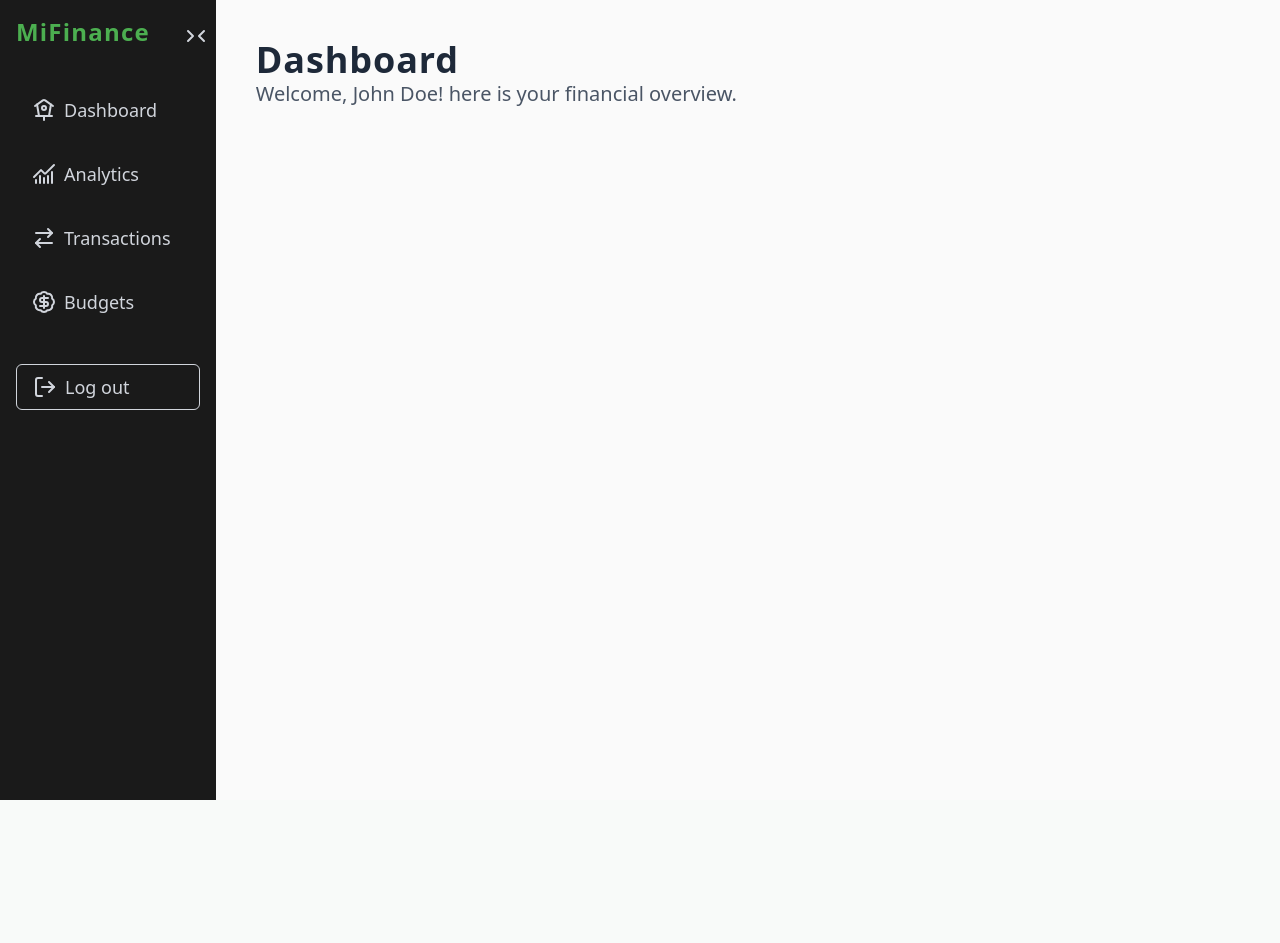
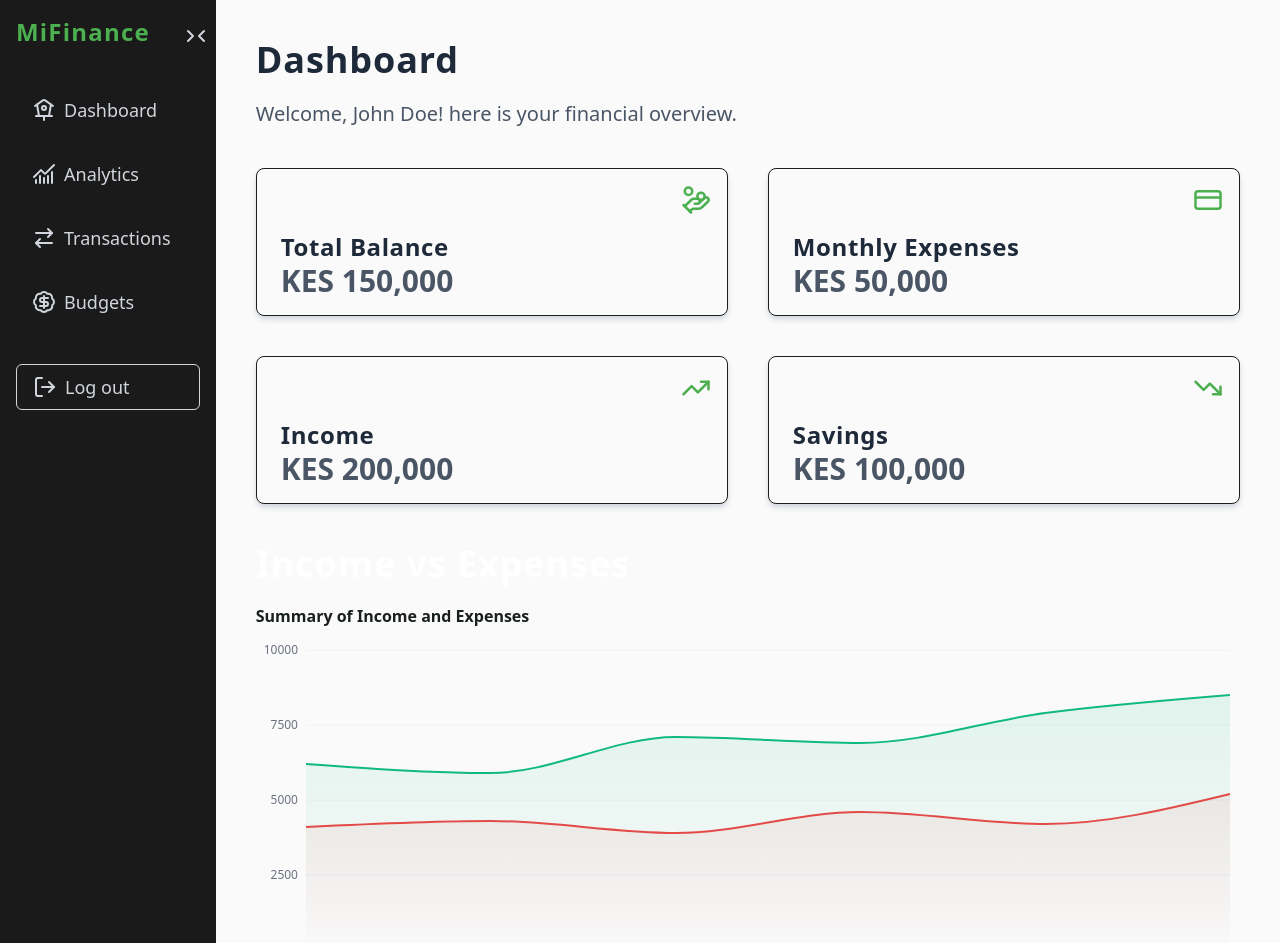
Before and after one commit to Githinji0/MiFinance, a Next.js app in the folder client/: page /dashboard in a window 1280 px wide. Shown: the top 943 px of the page. Before the commit the page ends 800 px from the top, so only its background shows below. Built offline with nearby package versions, Linux system fonts and the light colour scheme.

Commit message:
feat: enhance dashboard with income vs expenses chart and new dashboard cards; update layout styles

```diff
--- a/client/app/dashboard/page.tsx
+++ b/client/app/dashboard/page.tsx
@@ -2,12 +2,15 @@ interface User {
 
   name: string;
 }
-
+import { HandCoins,CreditCard, TrendingDown, TrendingUp } from 'lucide-react';
+import DashboardCard from '@/components/DashboardCard';
+import IncomeVsExpensesChart from '@/components/Graph';
 export default function Dashboard() {
   const user: User = { name: "John Doe" };
+
   return (
-    <div className="flex flex-col min-h-screen   bg-zinc-50 font-sans dark:bg-black w-full p-10 gap-5">
-      <div className="">
+    <div className="flex flex-col min-h-screen   bg-zinc-50 font-sans dark:bg-black w-full p-10 gap-10 overflow-auto">
+      <div className=" gap-5 flex flex-col">
         <h1 className="text-4xl font-bold text-gray-800 dark:text-gray-200 tracking-wide">
           Dashboard{" "}
         </h1>
@@ -15,7 +18,16 @@ export default function Dashboard() {
           Welcome, {user.name}! here is your financial overview.
         </h3>
       </div>
-      <div className="grid lg:grid-cols-2 place-items-center"></div>
+      <div className="grid lg:grid-cols-2 place-items-center gap-10">
+        <DashboardCard icon={<HandCoins size={30}/>} title="Total Balance" value="150,000" />
+        <DashboardCard icon={<CreditCard size={30} />} title="Monthly Expenses" value="50,000" />
+        <DashboardCard icon={<TrendingUp size={30} />} title="Income" value="200,000" />
+        <DashboardCard icon={<TrendingDown size={30} />} title="Savings" value="100,000" />
+      </div>
+      <div className="flex flex-col gap-5">
+        <h1 className='lg:text-4xl font-semibold text-surface tracking-wide'>Income vs Expenses</h1>
+        <IncomeVsExpensesChart />
+      </div>
     </div>
   );
 }
--- a/client/app/layout.tsx
+++ b/client/app/layout.tsx
@@ -27,7 +27,7 @@ export default function RootLayout({
   return (
     <html lang="en">
       <body
-        className={`${geistSans.variable} ${geistMono.variable} antialiased flex `}>
+        className={`${geistSans.variable} ${geistMono.variable} antialiased flex overflow-scroll `}>
         <SideBar />
 
         {children}
--- a/client/components/DashboardCard.tsx
+++ b/client/components/DashboardCard.tsx
@@ -1,10 +1,10 @@
 export default function DashboardCard({icon, title, value}: {icon: React.ReactNode, title: string, value: string}) {
     return(
-        <div className="flex min-h-screen items-center justify-center bg-zinc-50 font-sans dark:bg-black w-full">
-            <div className="text-4xl">{icon}</div>
-            <div className="ml-4">
-                <h2 className="text-xl font-bold text-gray-800 dark:text-gray-200">{title}</h2>
-                <p className="text-2xl font-bold text-gray-600 dark:text-gray-400">KES {value}</p>
+        <div className="flex border  rounded-lg p-4 items-center justify-center bg-zinc-50 font-sans dark:bg-black w-full gap-4 flex-col shadow-md shadow-gray-300 dark:shadow-text-muted">
+            <div className="text-4xl w-full text-accent flex items-end justify-end ">{icon}</div>
+            <div className="ml-4 w-full gap-4">
+                <h2 className="lg:text-2xl tracking-wide font-bold text-gray-800 dark:text-gray-200">{title}</h2>
+                <p className="lg:text-3xl font-bold text-gray-600 dark:text-text-muted">KES {value}</p>
             </div>
         </div>
     )
--- /dev/null
+++ b/client/components/Graph.tsx
@@ -0,0 +1,95 @@
+"use client";
+
+import {
+  AreaChart,
+  Area,
+  XAxis,
+  YAxis,
+  CartesianGrid,
+  Tooltip,
+  ResponsiveContainer,
+} from "recharts";
+
+const data = [
+  { month: "Jan", income: 6200, expenses: 4100 },
+  { month: "Feb", income: 5900, expenses: 4300 },
+  { month: "Mar", income: 7100, expenses: 3900 },
+  { month: "Apr", income: 6900, expenses: 4600 },
+  { month: "May", income: 7900, expenses: 4200 },
+  { month: "Jun", income: 8500, expenses: 5200 },
+];
+
+export default function IncomeVsExpensesChart() {
+  return (
+    <div style={{ width: "100%", height: 340 }}>
+      <h3 style={{ margin: "0 0 12px", fontWeight: 700 }}>Summary of Income and Expenses</h3>
+
+      <ResponsiveContainer width="100%" height="100%">
+        <AreaChart data={data} margin={{ top: 10, right: 10, left: 10, bottom: 0 }}>
+          <defs>
+            {/* Green (Income) gradient */}
+            <linearGradient id="incomeFill" x1="0" y1="0" x2="0" y2="1">
+              <stop offset="0%" stopColor="#10B981" stopOpacity={0.18} />
+              <stop offset="80%" stopColor="#10B981" stopOpacity={0.04} />
+              <stop offset="100%" stopColor="#10B981" stopOpacity={0} />
+            </linearGradient>
+
+            {/* Red (Expenses) gradient */}
+            <linearGradient id="expensesFill" x1="0" y1="0" x2="0" y2="1">
+              <stop offset="0%" stopColor="#EF4444" stopOpacity={0.14} />
+              <stop offset="80%" stopColor="#EF4444" stopOpacity={0.04} />
+              <stop offset="100%" stopColor="#EF4444" stopOpacity={0} />
+            </linearGradient>
+          </defs>
+
+          {/* Light grid like your screenshot */}
+          <CartesianGrid vertical={false} stroke="#EEF2F7" />
+
+          <XAxis
+            dataKey="month"
+            tickLine={false}
+            axisLine={false}
+            tick={{ fill: "#6B7280", fontSize: 12 }}
+          />
+          <YAxis
+            tickLine={false}
+            axisLine={false}
+            tick={{ fill: "#6B7280", fontSize: 12 }}
+            width={40}
+          />
+
+          <Tooltip
+            cursor={{ stroke: "#E5E7EB" }}
+            contentStyle={{
+              borderRadius: 10,
+              border: "1px solid #E5E7EB",
+              boxShadow: "0 8px 30px rgba(0,0,0,0.08)",
+            }}
+          />
+
+          {/* Expenses (red) */}
+          <Area
+            type="monotone"
+            dataKey="expenses"
+            stroke="#EF4444"
+            strokeWidth={2}
+            fill="url(#expensesFill)"
+            dot={false}
+            activeDot={{ r: 4 }}
+          />
+
+          {/* Income (green) */}
+          <Area
+            type="monotone"
+            dataKey="income"
+            stroke="#10B981"
+            strokeWidth={2}
+            fill="url(#incomeFill)"
+            dot={false}
+            activeDot={{ r: 4 }}
+          />
+        </AreaChart>
+      </ResponsiveContainer>
+    </div>
+  );
+}
--- a/client/components/SideBar.tsx
+++ b/client/components/SideBar.tsx
@@ -19,7 +19,7 @@ export default function SideBar() {
   return (
     <nav
       className={[
-        "bg-gray p-4 relative h-screen transition-all duration-200 overflow-hidden",
+        "bg-gray p-4 relative min-h-screen transition-all duration-200 overflow-hidden",
         isCollapsed ? "w-16" : "w-64",
       ].join(" ")}
     >
```
